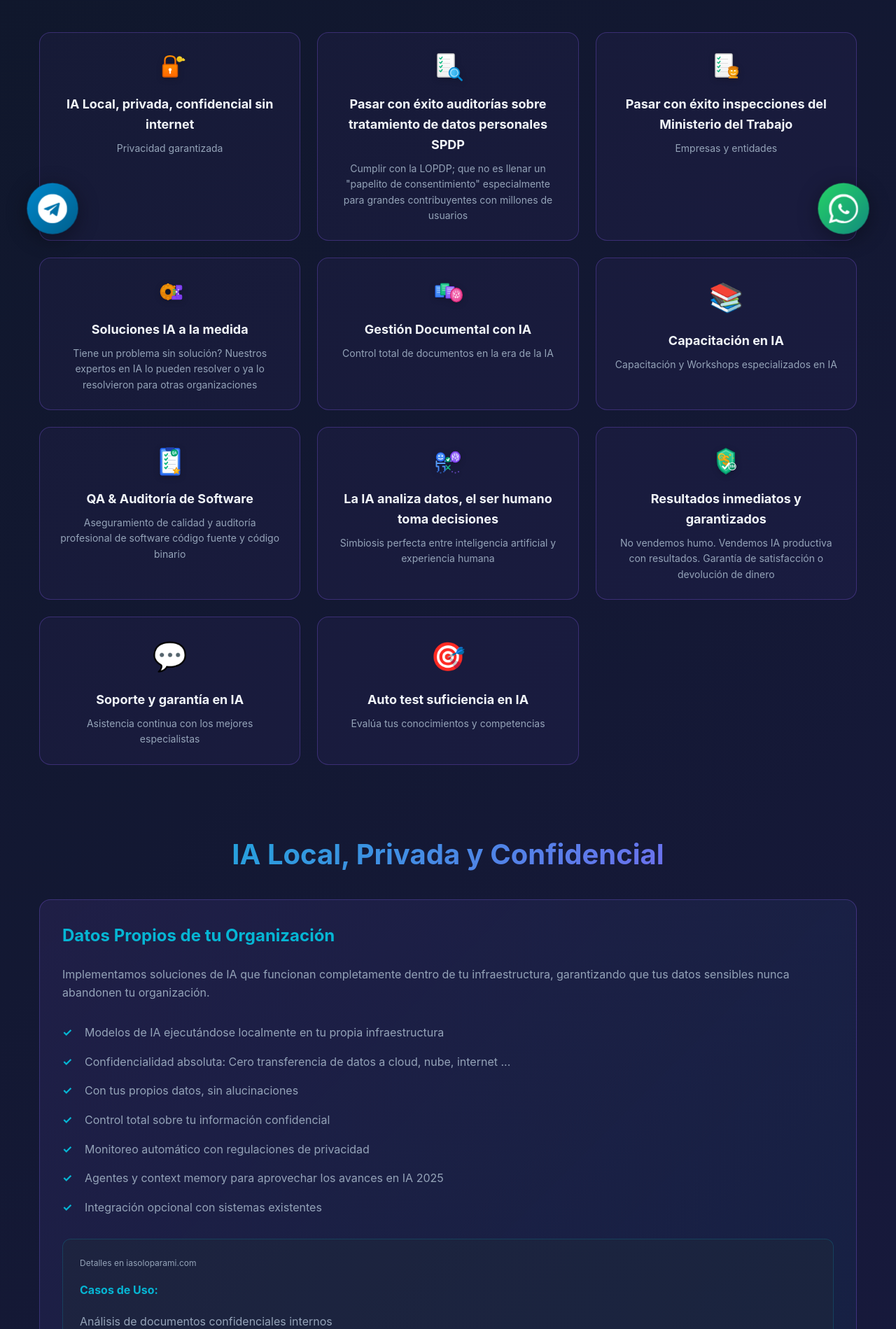
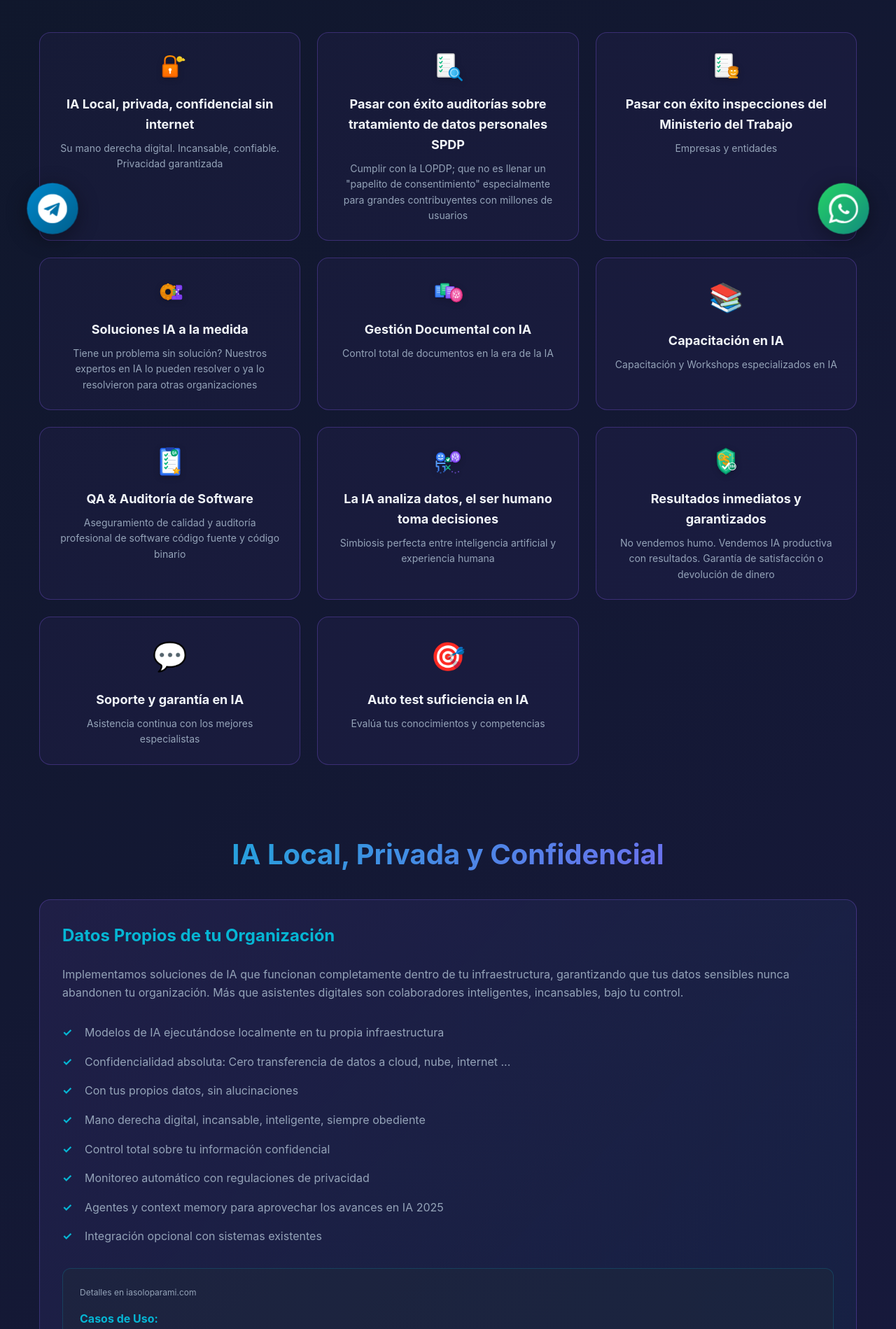
Before and after one commit to ricardoortegao/iaparaecuador, a PHP site: page / in a window 1280 px wide. Shown: the part 437-2336 px from the top of the page at 70% size. Run offline with PHP 8.4, Linux system fonts and the light colour scheme.

Commit message:
Actualizacion automatica

```diff
--- a/public/index.php
+++ b/public/index.php
@@ -49,14 +49,14 @@ class IA {
             [
                 'icon' => 'svg-lock-key',
                 'title' => 'IA Local, privada, confidencial sin internet',
-                'text' => 'Privacidad garantizada',
+                'text' => 'Su mano derecha digital. Incansable, confiable. Privacidad garantizada',
                 'modal_id' => 'modal-ia-local',
                 'section_link' => 'https://iasoloparami.com',
                 'section_link_external' => true,
                 'section_link_text' => 'Ver detalle y cotizador',
                 'modal_content' => [
                     'title' => 'IA Local, privada, confidencial sin internet',
-                    'description' => 'Modelos de inteligencia artificial ejecutándose en tu propia infraestructura (laptop, PC, servidor), tus datos, sin necesidad de conexión a internet',
+                    'description' => 'Modelos de inteligencia artificial ejecutándose en tu propia infraestructura (laptop, PC, servidor), tus datos, sin necesidad de conexión a internet. Productividad mejorada.',
                     'points' => [
                         'Datos que nunca salen de tu organización',
                         'Cero transferencia a servidores externos o nubes públicas',
@@ -316,11 +316,12 @@ class IA {
         'id' => 'ia-local',
         'title' => 'IA Local, Privada y Confidencial',
         'content_title' => 'Datos Propios de tu Organización',
-        'content_text' => 'Implementamos soluciones de IA que funcionan completamente dentro de tu infraestructura, garantizando que tus datos sensibles nunca abandonen tu organización.',
+        'content_text' => 'Implementamos soluciones de IA que funcionan completamente dentro de tu infraestructura, garantizando que tus datos sensibles nunca abandonen tu organización. Más que asistentes digitales son colaboradores inteligentes, incansables, bajo tu control.',
         'check_list' => [
             'Modelos de IA ejecutándose localmente en tu propia infraestructura',
             'Confidencialidad absoluta: Cero transferencia de datos a cloud, nube, internet ...',
             'Con tus propios datos, sin alucinaciones',
+            'Mano derecha digital, incansable, inteligente, siempre obediente',
             'Control total sobre tu información confidencial',
             'Monitoreo automático con regulaciones de privacidad',
             'Agentes y context memory para aprovechar los avances en IA 2025',
```
Also changed, not shown: public/index.html (+4 -3 lines).
